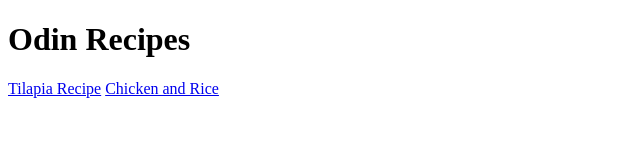
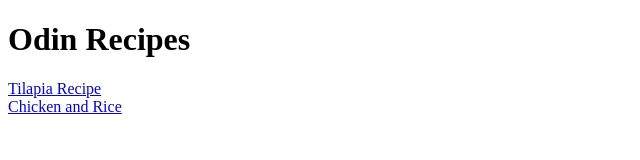
Before and after one commit to tar0dev/odin-recipes, a plain HTML site: page index.html in a window 1280 px wide. Shown: the whole page, without its empty margins (0-640 px from the left). Drawn offline with Linux system fonts and the light colour scheme.

Commit message:
testing out divs

```diff
--- a/index.html
+++ b/index.html
@@ -9,7 +9,7 @@
 
     <h1>Odin Recipes</h1>
 
-    <a href=recipes/tilapia.html">Tilapia Recipe</a>
-    <a href="recipes/chickenbreast.html">Chicken and Rice</a>
+    <div><a href=recipes/tilapia.html">Tilapia Recipe</a></div>
+    <div><a href="recipes/chickenbreast.html">Chicken and Rice</a></div>
 </body>
 </html>
```
